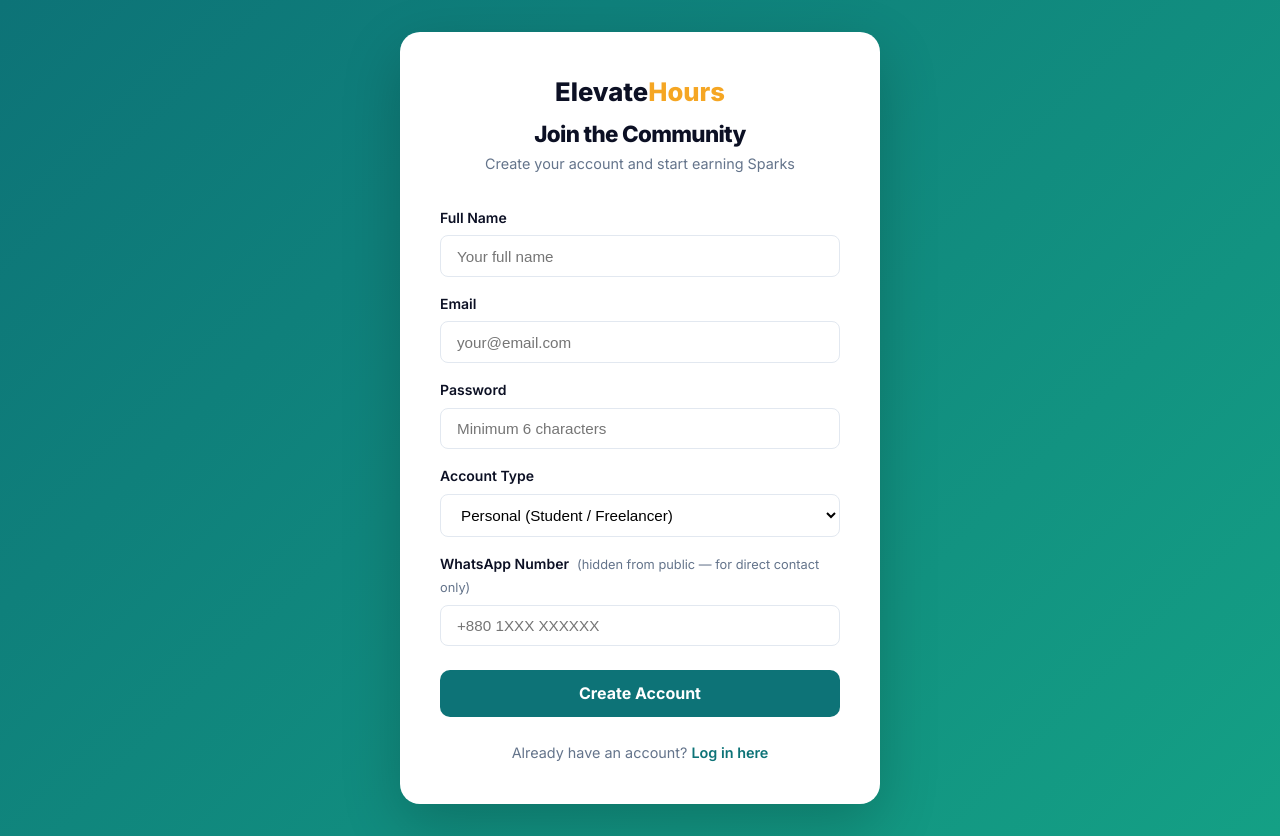
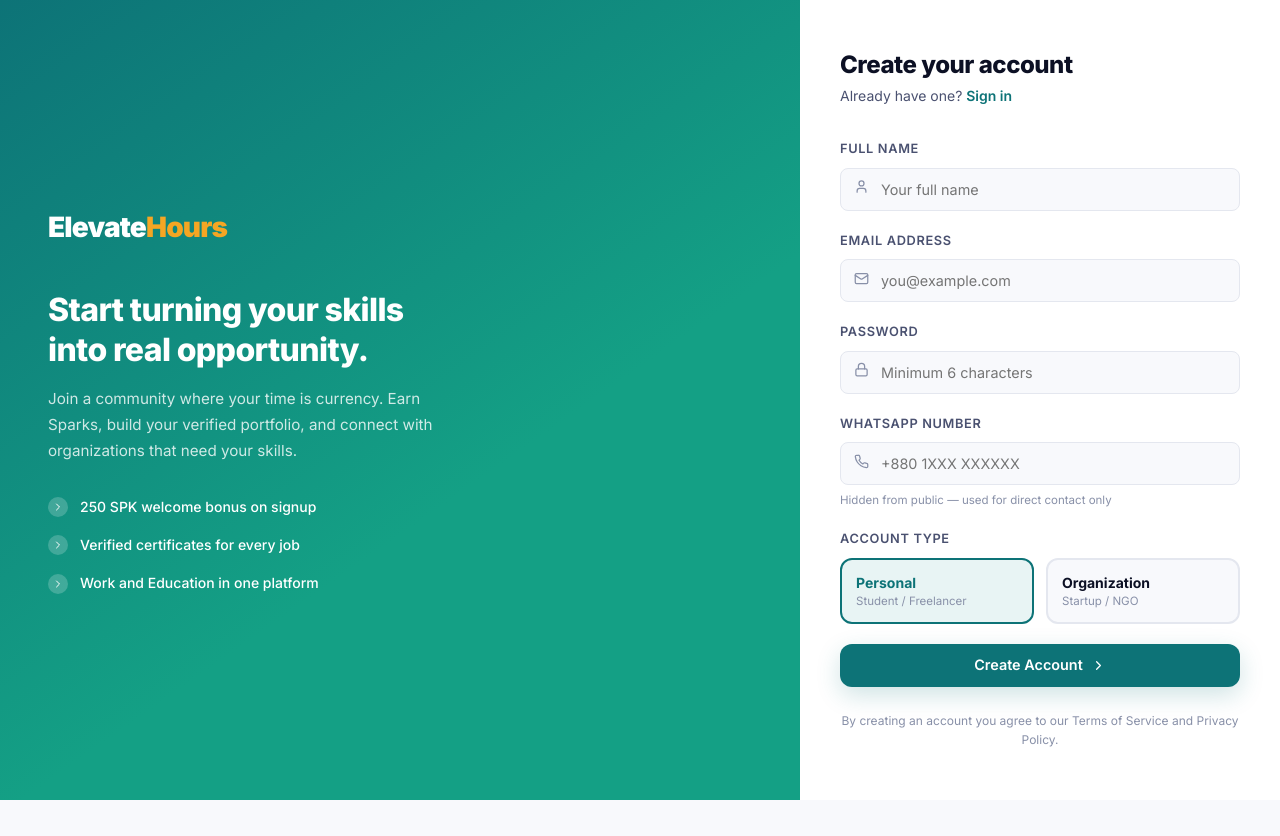
Before and after one commit to Ja-b-ir/ElevateHours, a Next.js app: page /auth/signup in a window 1280 px wide. After the commit the page ends 800 px from the top, so only its background shows below. Built offline with nearby package versions, Linux system fonts and the light colour scheme; no server answers.

Commit message:
Update page.js

```diff
--- a/src/app/auth/signup/page.js
+++ b/src/app/auth/signup/page.js
@@ -1,15 +1,10 @@
 'use client'
 import { useState } from 'react'
 import { supabase } from '@/lib/supabase'
+import { User, Mail, Lock, Phone, ChevronRight } from 'lucide-react'
 
 export default function SignupPage() {
-  const [form, setForm] = useState({
-    full_name: '',
-    email: '',
-    password: '',
-    account_type: 'Personal',
-    whatsapp_number: ''
-  })
+  const [form, setForm] = useState({ full_name: '', email: '', password: '', account_type: 'Personal', whatsapp_number: '' })
   const [error, setError] = useState('')
   const [loading, setLoading] = useState(false)
 
@@ -19,134 +14,107 @@ export default function SignupPage() {
     setLoading(true)
     try {
       const { data, error } = await supabase.auth.signUp({
-        email: form.email,
-        password: form.password,
-        options: {
-          emailRedirectTo: undefined,
-          data: {
-            full_name: form.full_name,
-            account_type: form.account_type
-          }
-        }
+        email: form.email, password: form.password,
+        options: { emailRedirectTo: undefined, data: { full_name: form.full_name, account_type: form.account_type } }
       })
       if (error) throw error
       if (data?.user) {
-        await supabase.from('profiles').upsert({
-          id: data.user.id,
-          email: form.email,
-          full_name: form.full_name,
-          account_type: form.account_type,
-          whatsapp_number: form.whatsapp_number,
-          sparks_purchased_total: 250
-        })
+        await supabase.from('profiles').upsert({ id: data.user.id, email: form.email, full_name: form.full_name, account_type: form.account_type, whatsapp_number: form.whatsapp_number, sparks_purchased_total: 250 })
         window.location.href = '/dashboard'
-      } else {
-        setError('Signup failed. Please try again.')
-      }
-    } catch (err) {
-      setError(err.message || JSON.stringify(err))
-    } finally {
-      setLoading(false)
-    }
+      } else { setError('Signup failed. Please try again.') }
+    } catch (err) { setError(err.message || JSON.stringify(err)) }
+    finally { setLoading(false) }
   }
 
   return (
-    <div style={{
-      minHeight: '100vh',
-      background: 'linear-gradient(135deg, #0D7377 0%, #14A085 100%)',
-      display: 'flex', alignItems: 'center', justifyContent: 'center', padding: '2rem'
-    }}>
-      <div style={{
-        background: 'white', borderRadius: 20, padding: '2.5rem',
-        width: '100%', maxWidth: 480, boxShadow: '0 20px 60px rgba(0,0,0,0.2)'
-      }}>
-        <div style={{ textAlign: 'center', marginBottom: '2rem' }}>
-          <div style={{ fontWeight: 800, fontSize: '1.6rem', marginBottom: '0.5rem' }}>
-            Elevate<span style={{ color: '#F5A623' }}>Hours</span>
+    <div style={{ minHeight: '100vh', background: 'var(--bg)', display: 'flex', fontFamily: 'Inter, sans-serif' }}>
+
+      {/* Left panel */}
+      <div style={{ flex: 1, background: 'linear-gradient(145deg, var(--brand) 0%, var(--brand-mid) 60%, var(--brand-mid) 100%)', display: 'flex', flexDirection: 'column', justifyContent: 'center', padding: '3rem', color: 'white' }} className="auth-left">
+        <div style={{ maxWidth: 400 }}>
+          <div style={{ fontWeight: 900, fontSize: '1.75rem', letterSpacing: '-0.03em', marginBottom: '2.5rem' }}>
+            Elevate<span style={{ color: 'var(--amber)' }}>Hours</span>
           </div>
-          <h1 style={{ fontSize: '1.4rem', fontWeight: 800, marginBottom: '0.3rem' }}>Join the Community</h1>
-          <p style={{ color: '#64748b', fontSize: '0.9rem' }}>Create your account and start earning Sparks</p>
+          <h2 style={{ fontSize: 'clamp(1.5rem, 3vw, 2rem)', fontWeight: 800, marginBottom: '1rem', lineHeight: 1.25, letterSpacing: '-0.02em' }}>
+            Start turning your skills into real opportunity.
+          </h2>
+          <p style={{ opacity: 0.8, lineHeight: 1.7, fontSize: '0.95rem', marginBottom: '2rem' }}>
+            Join a community where your time is currency. Earn Sparks, build your verified portfolio, and connect with organizations that need your skills.
+          </p>
+          <div style={{ display: 'flex', flexDirection: 'column', gap: '1rem' }}>
+            {['250 SPK welcome bonus on signup', 'Verified certificates for every job', 'Work and Education in one platform'].map((item, i) => (
+              <div key={i} style={{ display: 'flex', alignItems: 'center', gap: '0.75rem', fontSize: '0.875rem', fontWeight: 500 }}>
+                <div style={{ width: 20, height: 20, borderRadius: '50%', background: 'rgba(255,255,255,0.2)', display: 'flex', alignItems: 'center', justifyContent: 'center', flexShrink: 0 }}>
+                  <ChevronRight size={12} />
+                </div>
+                {item}
+              </div>
+            ))}
+          </div>
+        </div>
+      </div>
+
+      {/* Right panel */}
+      <div style={{ width: '100%', maxWidth: 480, display: 'flex', flexDirection: 'column', justifyContent: 'center', padding: '2.5rem', background: 'var(--surface)', overflowY: 'auto' }}>
+        <div style={{ marginBottom: '2rem' }}>
+          <h1 style={{ fontSize: '1.5rem', fontWeight: 800, letterSpacing: '-0.02em', marginBottom: '0.4rem' }}>Create your account</h1>
+          <p style={{ color: 'var(--text-2)', fontSize: '0.875rem' }}>Already have one? <a href="/auth/login" style={{ color: 'var(--brand)', fontWeight: 600 }}>Sign in</a></p>
         </div>
 
         <form onSubmit={handleSubmit}>
-          <div style={{ marginBottom: '1rem' }}>
-            <label style={{ display: 'block', fontWeight: 600, fontSize: '0.875rem', marginBottom: '0.4rem' }}>Full Name</label>
-            <input
-              type="text" required placeholder="Your full name"
-              value={form.full_name}
-              onChange={e => setForm({ ...form, full_name: e.target.value })}
-              style={{ width: '100%', padding: '0.7rem 1rem', border: '1.5px solid #e2e8f0', borderRadius: 8, fontSize: '0.95rem', outline: 'none' }}
-            />
+          {[
+            { label: 'Full Name', key: 'full_name', type: 'text', placeholder: 'Your full name', icon: User },
+            { label: 'Email Address', key: 'email', type: 'email', placeholder: 'you@example.com', icon: Mail },
+            { label: 'Password', key: 'password', type: 'password', placeholder: 'Minimum 6 characters', icon: Lock },
+            { label: 'WhatsApp Number', key: 'whatsapp_number', type: 'tel', placeholder: '+880 1XXX XXXXXX', icon: Phone, note: 'Hidden from public — used for direct contact only' },
+          ].map(({ label, key, type, placeholder, icon: Icon, note }) => (
+            <div key={key} className="form-group">
+              <label className="form-label">{label}</label>
+              <div style={{ position: 'relative' }}>
+                <div style={{ position: 'absolute', left: '0.875rem', top: '50%', transform: 'translateY(-50%)', color: 'var(--text-3)', pointerEvents: 'none' }}>
+                  <Icon size={15} />
+                </div>
+                <input type={type} required placeholder={placeholder} value={form[key]} onChange={e => setForm({ ...form, [key]: e.target.value })} className="form-input" style={{ paddingLeft: '2.5rem' }} />
+              </div>
+              {note && <p style={{ fontSize: '0.72rem', color: 'var(--text-3)', marginTop: '0.35rem' }}>{note}</p>}
+            </div>
+          ))}
+
+          <div className="form-group">
+            <label className="form-label">Account Type</label>
+            <div style={{ display: 'grid', gridTemplateColumns: '1fr 1fr', gap: '0.75rem' }}>
+              {[
+                { value: 'Personal', label: 'Personal', sub: 'Student / Freelancer' },
+                { value: 'Organization', label: 'Organization', sub: 'Startup / NGO' }
+              ].map(opt => (
+                <button key={opt.value} type="button" onClick={() => setForm({ ...form, account_type: opt.value })} style={{
+                  padding: '0.875rem', borderRadius: 'var(--radius)', border: `2px solid ${form.account_type === opt.value ? 'var(--brand)' : 'var(--border)'}`,
+                  background: form.account_type === opt.value ? 'var(--brand-light)' : 'var(--surface-2)',
+                  cursor: 'pointer', textAlign: 'left', transition: 'all var(--transition)'
+                }}>
+                  <div style={{ fontWeight: 700, fontSize: '0.875rem', color: form.account_type === opt.value ? 'var(--brand)' : 'var(--text)', marginBottom: '0.2rem' }}>{opt.label}</div>
+                  <div style={{ fontSize: '0.72rem', color: 'var(--text-3)' }}>{opt.sub}</div>
+                </button>
+              ))}
+            </div>
           </div>
 
-          <div style={{ marginBottom: '1rem' }}>
-            <label style={{ display: 'block', fontWeight: 600, fontSize: '0.875rem', marginBottom: '0.4rem' }}>Email</label>
-            <input
-              type="email" required placeholder="your@email.com"
-              value={form.email}
-              onChange={e => setForm({ ...form, email: e.target.value })}
-              style={{ width: '100%', padding: '0.7rem 1rem', border: '1.5px solid #e2e8f0', borderRadius: 8, fontSize: '0.95rem', outline: 'none' }}
-            />
-          </div>
+          {error && <div className="alert alert-error" style={{ marginBottom: '1rem' }}>{error}</div>}
 
-          <div style={{ marginBottom: '1rem' }}>
-            <label style={{ display: 'block', fontWeight: 600, fontSize: '0.875rem', marginBottom: '0.4rem' }}>Password</label>
-            <input
-              type="password" required placeholder="Minimum 6 characters"
-              value={form.password}
-              onChange={e => setForm({ ...form, password: e.target.value })}
-              style={{ width: '100%', padding: '0.7rem 1rem', border: '1.5px solid #e2e8f0', borderRadius: 8, fontSize: '0.95rem', outline: 'none' }}
-            />
-          </div>
-
-          <div style={{ marginBottom: '1rem' }}>
-            <label style={{ display: 'block', fontWeight: 600, fontSize: '0.875rem', marginBottom: '0.4rem' }}>Account Type</label>
-            <select
-              value={form.account_type}
-              onChange={e => setForm({ ...form, account_type: e.target.value })}
-              style={{ width: '100%', padding: '0.7rem 1rem', border: '1.5px solid #e2e8f0', borderRadius: 8, fontSize: '0.95rem', outline: 'none', background: 'white' }}
-            >
-              <option value="Personal">Personal (Student / Freelancer)</option>
-              <option value="Organization">Organization (Startup / NGO)</option>
-            </select>
-          </div>
-
-          <div style={{ marginBottom: '1.5rem' }}>
-            <label style={{ display: 'block', fontWeight: 600, fontSize: '0.875rem', marginBottom: '0.4rem' }}>
-              WhatsApp Number
-              <span style={{ color: '#64748b', fontWeight: 400, marginLeft: '0.5rem', fontSize: '0.8rem' }}>
-                (hidden from public — for direct contact only)
-              </span>
-            </label>
-            <input
-              type="tel" required placeholder="+880 1XXX XXXXXX"
-              value={form.whatsapp_number}
-              onChange={e => setForm({ ...form, whatsapp_number: e.target.value })}
-              style={{ width: '100%', padding: '0.7rem 1rem', border: '1.5px solid #e2e8f0', borderRadius: 8, fontSize: '0.95rem', outline: 'none' }}
-            />
-          </div>
-
-          {error && (
-            <div style={{ color: '#ef4444', fontSize: '0.875rem', marginBottom: '1rem', background: '#fee2e2', padding: '0.75rem', borderRadius: 8 }}>
-              {error}
-            </div>
-          )}
-
-          <button type="submit" disabled={loading} style={{
-            width: '100%', padding: '0.85rem', background: '#0D7377',
-            color: 'white', border: 'none', borderRadius: 10, fontWeight: 700,
-            fontSize: '1rem', cursor: loading ? 'not-allowed' : 'pointer',
-            opacity: loading ? 0.7 : 1
-          }}>
-            {loading ? 'Creating Account...' : 'Create Account'}
+          <button type="submit" disabled={loading} className="btn btn-primary" style={{ width: '100%', padding: '0.875rem', fontSize: '0.9rem', borderRadius: 'var(--radius)' }}>
+            {loading ? 'Creating account...' : 'Create Account'}
+            {!loading && <ChevronRight size={15} />}
           </button>
         </form>
 
-        <p style={{ textAlign: 'center', marginTop: '1.5rem', color: '#64748b', fontSize: '0.9rem' }}>
-          Already have an account?{' '}
-          <a href="/auth/login" style={{ color: '#0D7377', fontWeight: 600 }}>Log in here</a>
+        <p style={{ textAlign: 'center', marginTop: '1.5rem', fontSize: '0.75rem', color: 'var(--text-3)', lineHeight: 1.6 }}>
+          By creating an account you agree to our Terms of Service and Privacy Policy.
         </p>
       </div>
+
+      <style>{`
+        @media (max-width: 768px) { .auth-left { display: none !important; } }
+      `}</style>
     </div>
   )
 }
```
